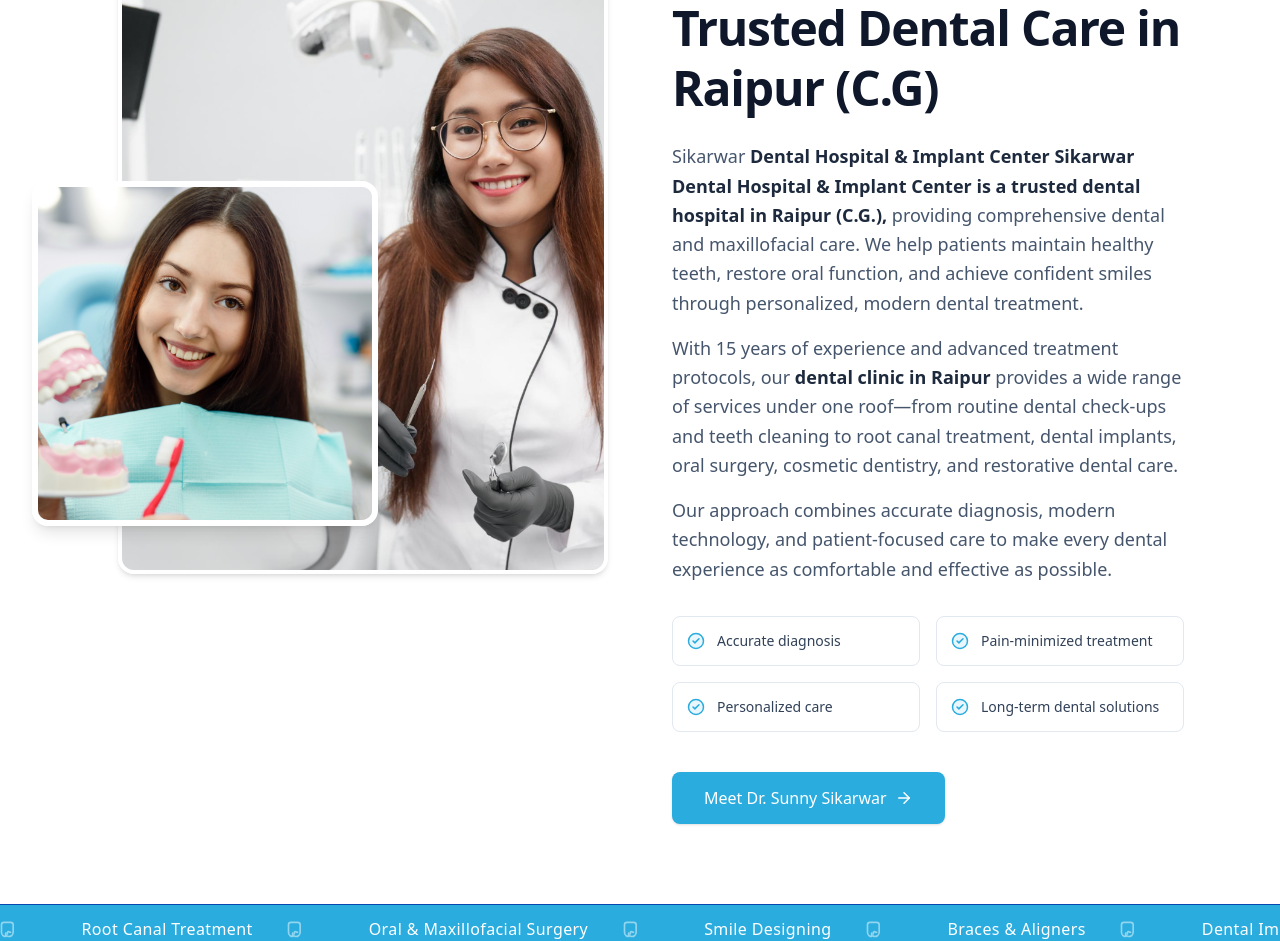
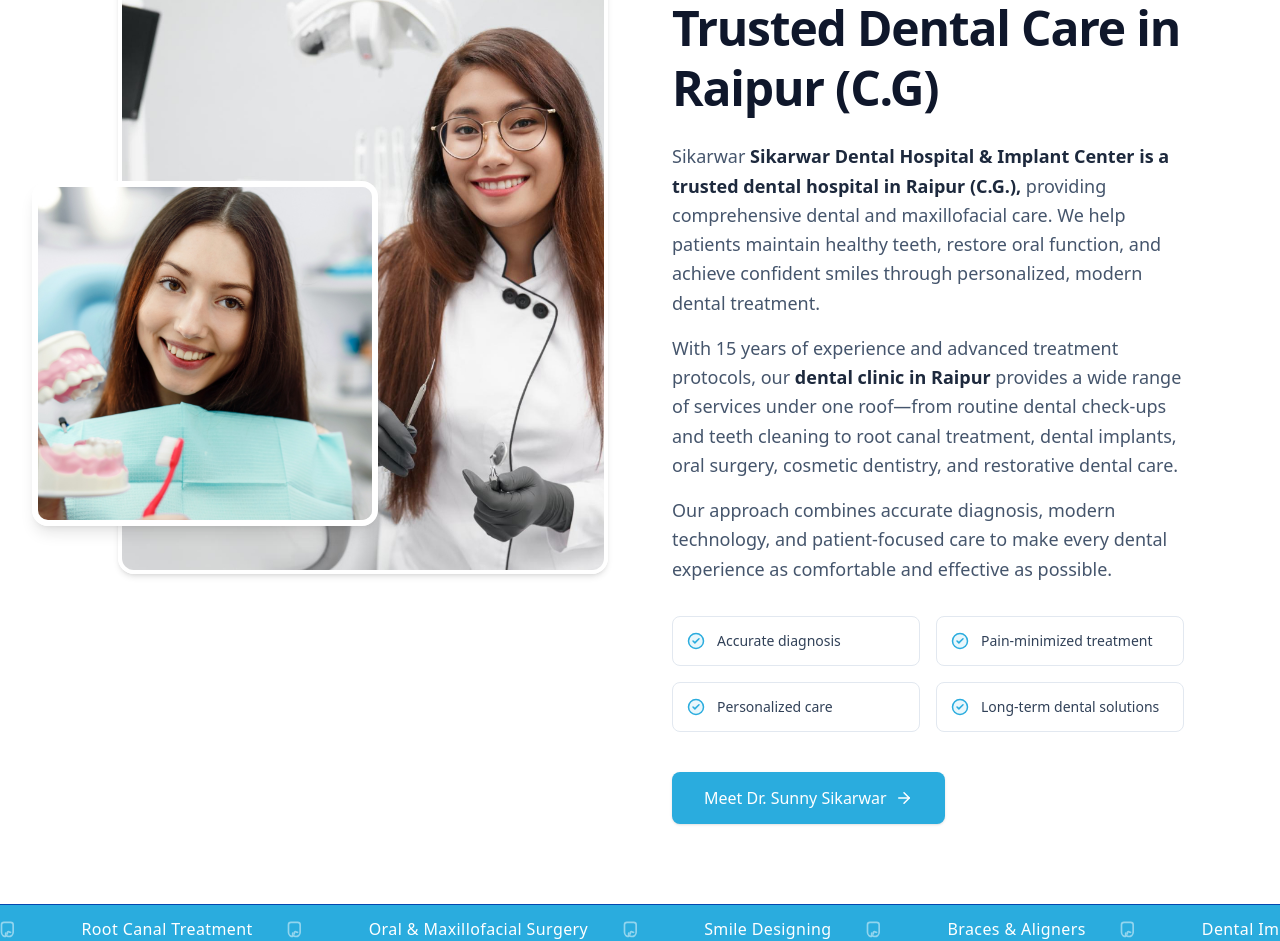
Before and after one commit to rajurao1106/dental-clinic, a Next.js app: page / in a window 1280 px wide. Shown: the part 1099-2040 px from the top of the page. Built offline with nearby package versions, Linux system fonts and the light colour scheme.

Commit message:
first commit

```diff
--- a/components/homepage/About.jsx
+++ b/components/homepage/About.jsx
@@ -67,7 +67,7 @@
           >
             <img
               src="/homepage/about1.jpg"
-              alt="Dr. Sunny Sikarwar and Team"
+              alt="Sikarwar Dental Hospital & Implant Center is a trusted dental hospital in Raipur (C.G.)"
               className="w-full h-full object-cover transition-transform duration-700 hover:scale-105"
             />
           </motion.div>
@@ -80,7 +80,7 @@
           >
             <img
               src="/homepage/about2.jpg"
-              alt="Advanced dental care and patient treatment"
+              alt=" Sikarwar Dental Hospital & Implant Center is a trusted dental hospital in Raipur (C.G.)"
               className="w-full h-full object-cover transition-transform duration-700 hover:scale-105"
             />
           </motion.div>
@@ -107,8 +107,7 @@
 
             <motion.div variants={fadeUp} className="space-y-4 text-slate-600 text-base sm:text-lg leading-relaxed max-w-lg pt-2 font-normal">
               <p>
-                Sikarwar <strong className="font-semibold text-slate-800"> <a href="/"> Dental Hospital & Implant Center
-                Sikarwar Dental Hospital & Implant Center is a trusted dental hospital in Raipur (C.G.),</a> </strong>
+                Sikarwar <strong className="font-semibold text-slate-800"> <a href="/"> Sikarwar Dental Hospital & Implant Center is a trusted dental hospital in Raipur (C.G.),</a> </strong>
                  providing comprehensive dental and maxillofacial care. We help patients maintain healthy
                   teeth, restore oral function, and achieve confident smiles through personalized, modern dental treatment.
               </p>
--- a/components/homepage/Hero.jsx
+++ b/components/homepage/Hero.jsx
@@ -194,7 +194,7 @@
               animate="visible"
               variants={imageReveal}
               src="/homepage/hero2.png"
-              alt="Dr. Sunny Sikarwar - Best Dentist in Raipur"
+              alt="dental care in Raipur (C.G.)"
               className="relative z-10 w-full max-w-md lg:max-w-[500px] object-cover rounded-2xl "
             />
           </div>
```
